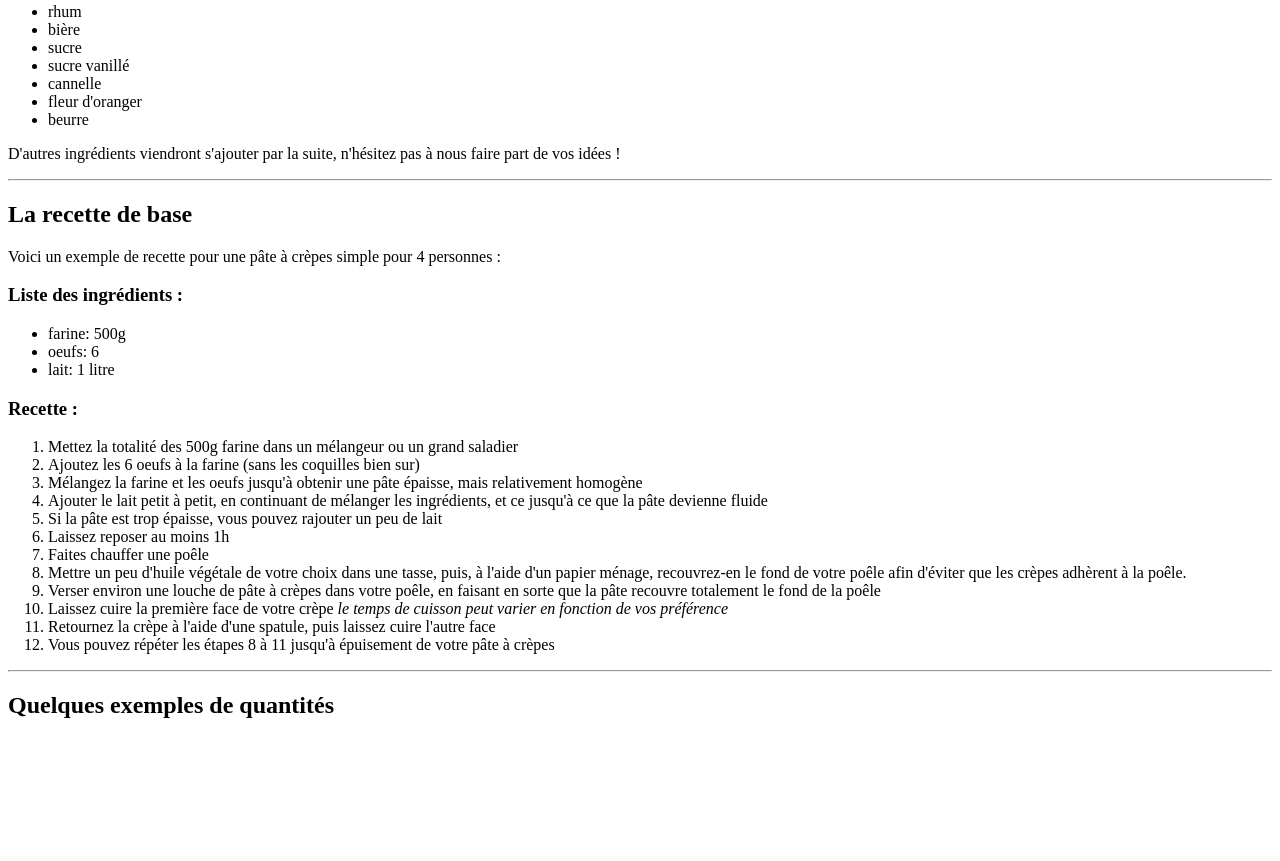
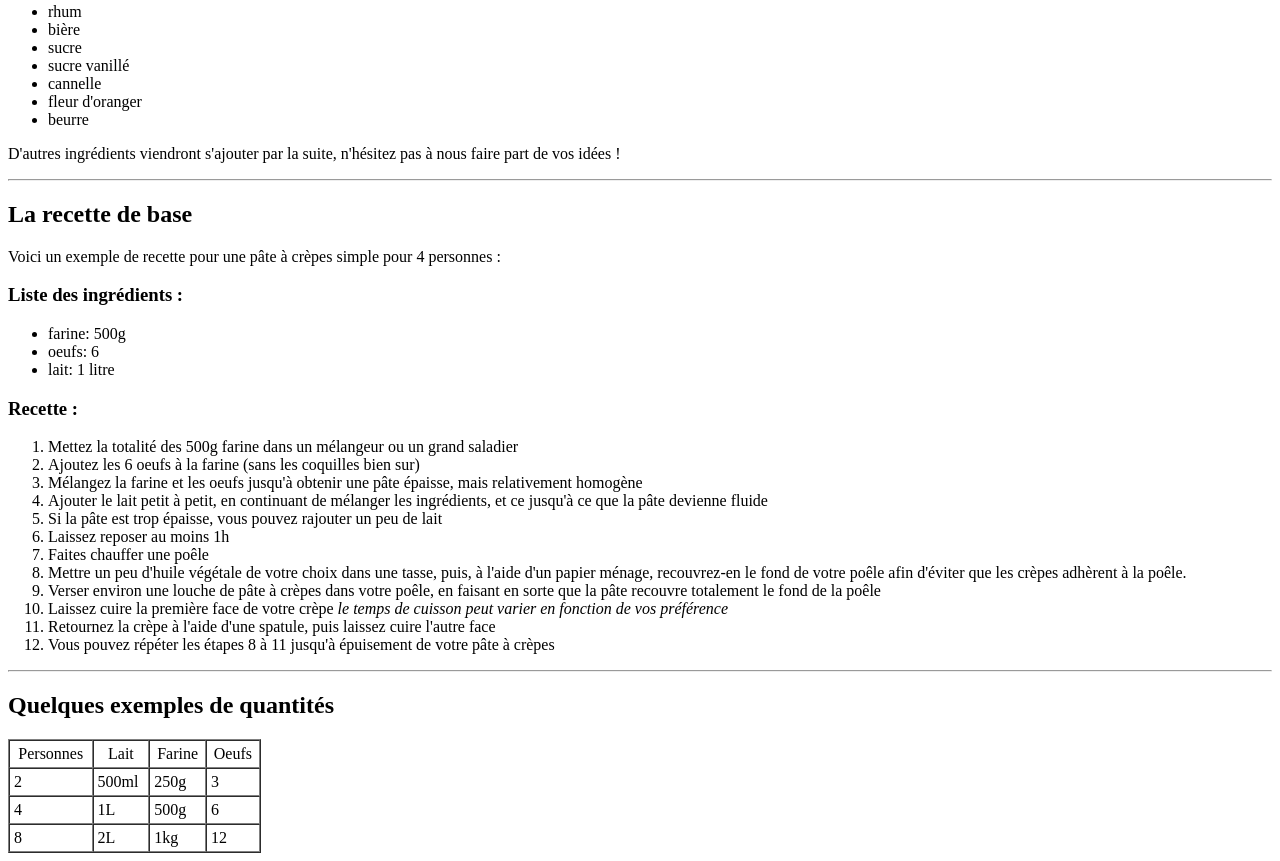
Before and after one commit to Sarah-Emidio/S01E16-atelier-markdown-html-sarah-emidio, a plain HTML site: page index.html in a window 1280 px wide. Shown: the part 641-1502 px from the top of the page. Before the commit the page ends 1380 px from the top, so only its background shows below. Drawn offline with Linux system fonts and the light colour scheme.

Commit message:
ajout du tableau

```diff
--- a/index.html
+++ b/index.html
@@ -77,6 +77,35 @@
 
     <h2>Quelques exemples de quantités</h2>
 
+    <table border="1" width="20%" cellspacing="0" cellpadding="4">
+        <tr>
+            <td><center>Personnes</center></td>
+            <td><center>Lait</center></td>
+            <td><center>Farine</center></td>
+            <td><center>Oeufs</center></td>
+        </tr>
+        <tr>
+            <td>2</td>
+            <td>500ml</td>
+            <td>250g</td>
+            <td>3</td>
+        </tr>
+        <tr>
+            <td>4</td>
+            <td>1L</td>
+            <td>500g</td>
+            <td>6</td>
+        </tr>
+        <tr>
+            <td>8</td>
+            <td>2L</td>
+            <td>1kg</td>
+            <td>12</td>
+        </tr>
+
+    </table>
+
+
 
 
 
```
